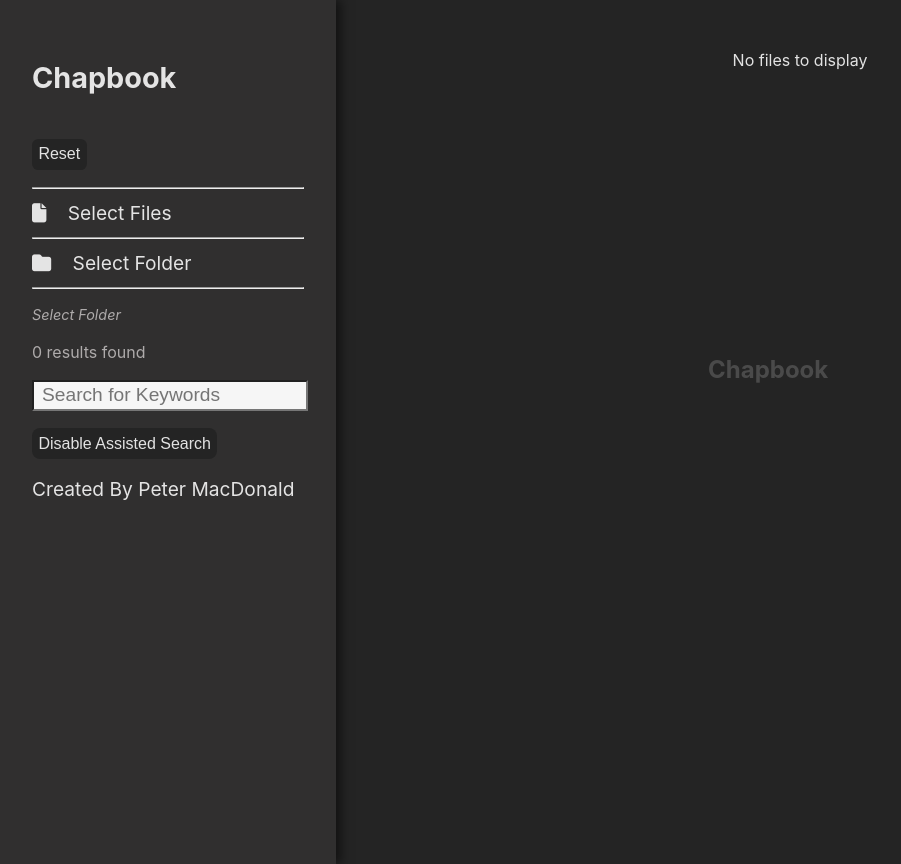
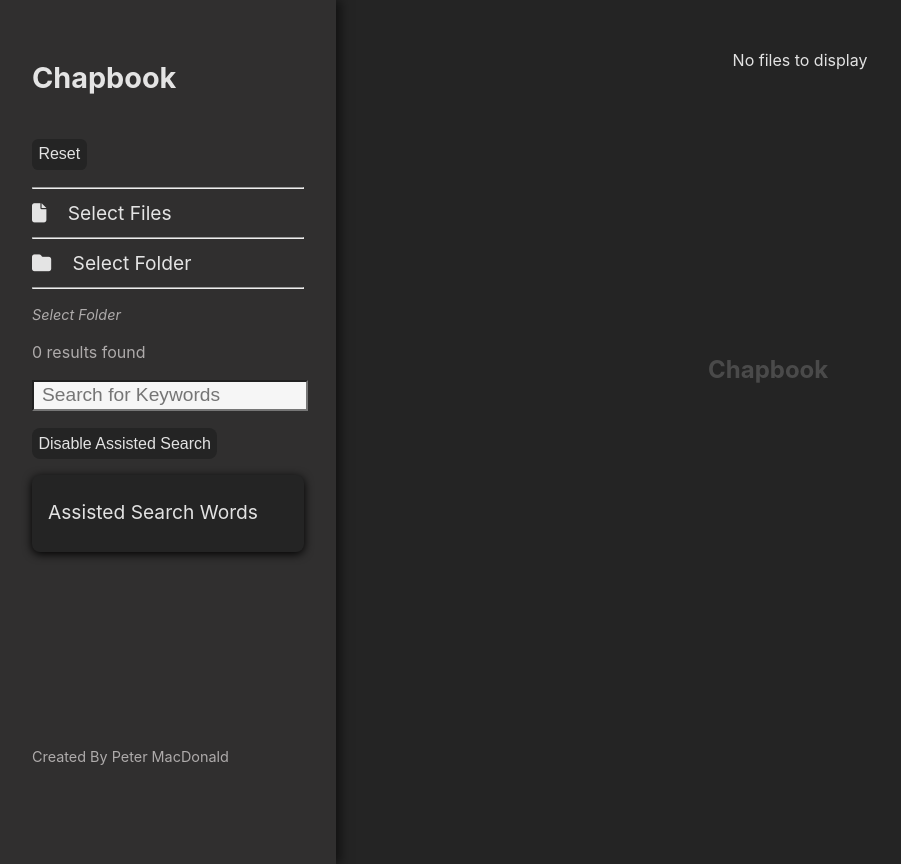
Before and after one commit to 709macdonald/ChapbookReactApp, a React (Vite) app: page / in a window 1280 px wide. Shown: the whole page, without its empty margins (0-901 px from the left). Built offline with nearby package versions, Linux system fonts and the light colour scheme.

Commit message:
Assisted Search Word CSS

```diff
--- a/src/components/SearchBarSection.jsx
+++ b/src/components/SearchBarSection.jsx
@@ -102,13 +102,16 @@ export default function SearchBarSection({
           : "Enable Assisted Search"}
       </button>
 
-      <div className="assistedSearchWordsDiv">
-        {assistedSearchWords.map((assistedSearchWord, index) => (
-          <div key={index} className="suggestion-item">
-            {assistedSearchWord}
-          </div>
-        ))}
-      </div>
+      {isAssistedSearchEnabled && (
+        <div className="assistedSearchWordsDiv fade-in">
+          <p>Assisted Search Words</p>
+          {assistedSearchWords.map((assistedSearchWord, index) => (
+            <div key={index} className="assistedSearchWord fade-in">
+              {assistedSearchWord}
+            </div>
+          ))}
+        </div>
+      )}
     </div>
   );
 }
--- a/src/index.css
+++ b/src/index.css
@@ -278,3 +278,29 @@ body {
   transform: scale(1.05);
   background-color: var(--hover-bg-color);
 }
+
+.assistedSearchWordsDiv {
+  background-color: var(--secondary-bg-color);
+  padding: 0.2rem 1rem 0.4rem 1rem;
+  border-radius: 0.5rem;
+  box-shadow: 0 2px 10px rgba(0, 0, 0, 1);
+}
+
+.assistedSearchWord:hover {
+  transform: scale(1.05);
+}
+
+.assistedSearchWord:nth-child(odd) {
+  background-color: transparent;
+}
+
+.assistedSearchWord:nth-child(even) {
+  background-color: var(--hover-bg-color);
+}
+
+.creatorNameDiv {
+  position: absolute;
+  bottom: 6rem;
+  font-size: var(--secondary-font-size);
+  color: var(--secondary-font-color);
+}
```
